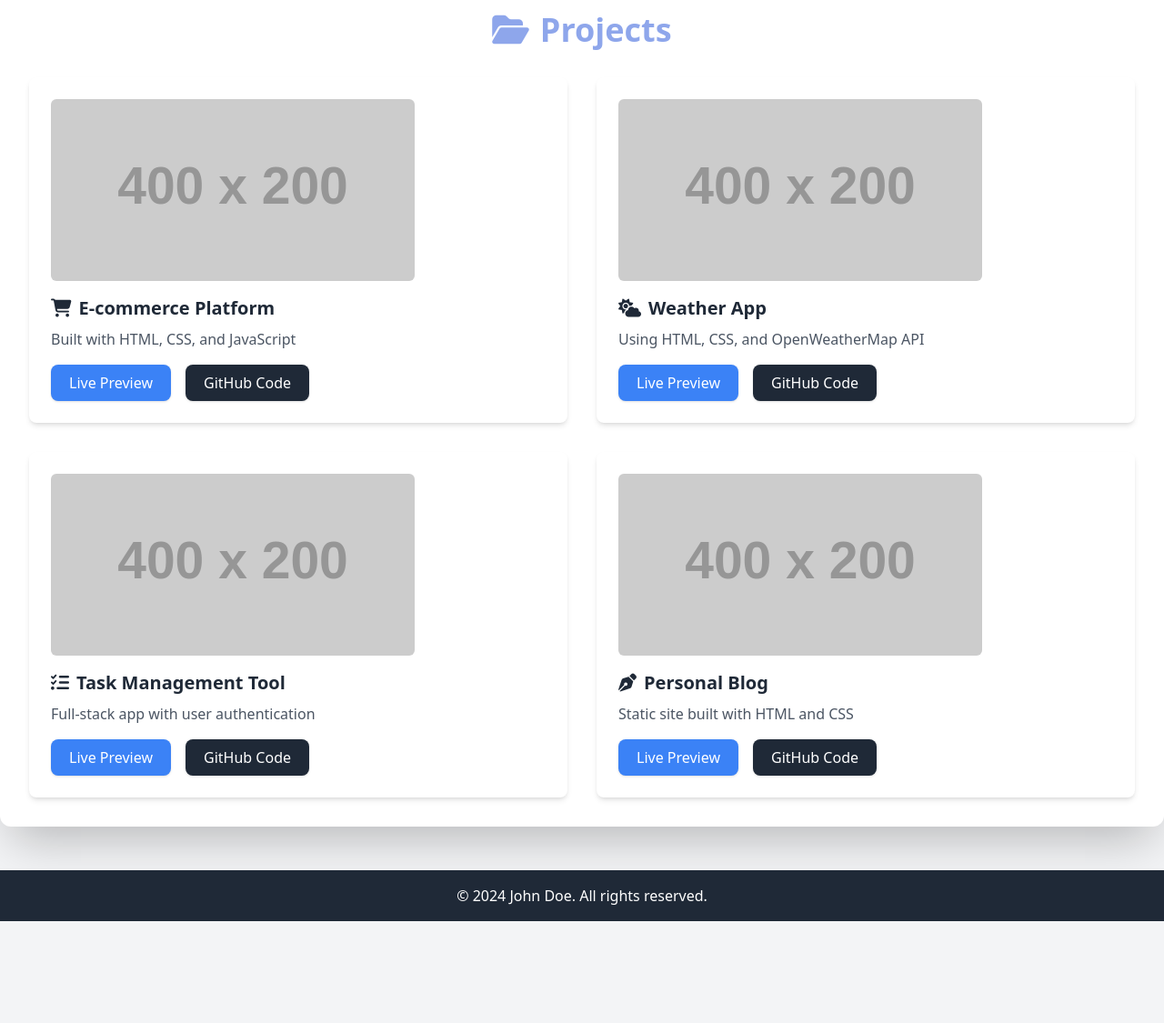
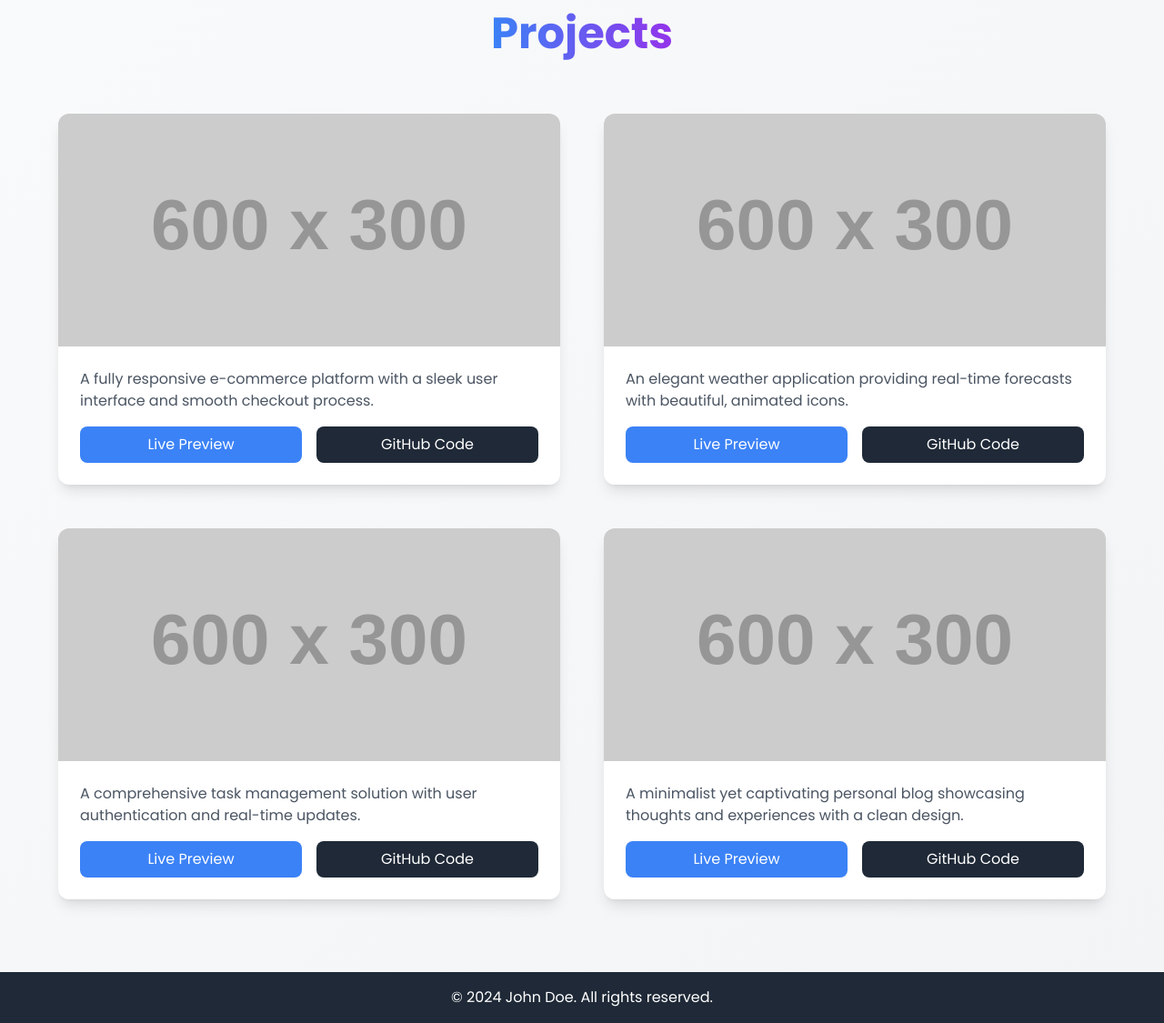
Before and after one commit to tenesin/tenesin.github.io, a plain HTML site: page pages/projects.html in a window 1280 px wide. Shown: the part 135-1260 px from the top of the page at 91% size. Before the commit the page ends 1148 px from the top, so only its background shows below. Drawn offline with nearby package versions, Linux system fonts and the light colour scheme; placeholder pictures from the web are drawn by us.

Commit message:
first commit

```diff
--- a/pages/projects.html
+++ b/pages/projects.html
@@ -3,16 +3,32 @@
 <head>
     <meta charset="UTF-8">
     <meta name="viewport" content="width=device-width, initial-scale=1.0">
-    <title>John Doe - About Me</title>
+    <title>John Doe - Projects</title>
     <script src="https://cdn.tailwindcss.com"></script>
     <link href="https://fonts.googleapis.com/css2?family=Poppins:wght@300;400;500;600;700&display=swap" rel="stylesheet">
     <link rel="stylesheet" href="https://cdnjs.cloudflare.com/ajax/libs/font-awesome/6.4.0/css/all.min.css">
-    <link rel="stylesheet" href="style.css">
+    <style>
+        body {
+            font-family: 'Poppins', sans-serif;
+        }
+        .project-card {
+            transition: all 0.3s ease;
+        }
+        .project-card:hover {
+            transform: translateY(-10px);
+        }
+        .project-image {
+            transition: all 0.3s ease;
+        }
+        .project-card:hover .project-image {
+            transform: scale(1.05);
+        }
+    </style>
 </head>
-<body class="bg-gray-100 font-sans">
+<body class="bg-gray-100">
     <nav class="bg-gradient-to-r from-blue-600 to-purple-600 text-white p-4 sticky top-0 z-10 shadow-lg">
         <div class="container mx-auto flex justify-between items-center">
-            <a href="/" class="text-3xl font-bold font-serif tracking-wider hover:text-yellow-300 transition duration-300">JD</a>
+            <a href="index.html" class="text-3xl font-bold font-serif tracking-wider hover:text-yellow-300 transition duration-300">JD</a>
             <div class="hidden md:flex space-x-6">
                 <a href="about.html" class="hover:text-yellow-300 transition duration-300 transform hover:scale-110">About</a>
                 <a href="education.html" class="hover:text-yellow-300 transition duration-300 transform hover:scale-110">Education</a>
@@ -35,53 +51,91 @@
         </div>
     </nav>
 
-    <section id="projects" class="my-12 p-8 bg-white rounded-xl shadow-2xl">
-        <h2 class="text-4xl font-extrabold text-blue-700 mb-8 text-center flex items-center justify-center animate-pulse">
-            <i class="fas fa-folder-open mr-3"></i> Projects
+    <section id="projects" class="py-20 px-4 bg-gradient-to-br from-gray-50 to-gray-100">
+        <div class="max-w-6xl mx-auto">
+            <h2 class="text-5xl font-bold mb-16 text-center text-gray-800">
+                <span class="bg-clip-text text-transparent bg-gradient-to-r from-blue-500 to-purple-600"> Projects</span>
             </h2>
 
-        <div class="grid grid-cols-1 md:grid-cols-2 gap-8">
+            <div class="grid grid-cols-1 md:grid-cols-2 gap-12">
                 <!-- Project Card 1 -->
-            <div class="bg-white p-6 rounded-lg shadow-md transition transform hover:scale-105 hover:shadow-2xl hover:bg-blue-50">
-                <img src="https://via.placeholder.com/400x200" alt="E-commerce Platform" class="rounded-md mb-4">
-                <h3 class="text-xl font-semibold text-gray-800 mb-2"><i class="fas fa-shopping-cart mr-2"></i>E-commerce Platform</h3>
-                <p class="text-gray-600 mb-4">Built with HTML, CSS, and JavaScript</p>
+                <div class="project-card bg-white rounded-xl shadow-lg overflow-hidden">
+                    <div class="relative overflow-hidden">
+                        <img src="https://via.placeholder.com/600x300" alt="E-commerce Platform" class="project-image w-full h-64 object-cover">
+                        <div class="absolute inset-0 bg-black bg-opacity-50 flex items-center justify-center opacity-0 hover:opacity-100 transition-opacity duration-300">
+                            <div class="text-white text-center">
+                                <h3 class="text-2xl font-semibold mb-2">E-commerce Platform</h3>
+                                <p class="text-sm">HTML, CSS, JavaScript</p>
+                            </div>
+                        </div>
+                    </div>
+                    <div class="p-6">
+                        <p class="text-gray-600 mb-4">A fully responsive e-commerce platform with a sleek user interface and smooth checkout process.</p>
                         <div class="flex space-x-4">
-                    <a href="#" class="bg-blue-500 text-white px-5 py-2 rounded-lg shadow hover:bg-blue-600 transition">Live Preview</a>
-                    <a href="#" class="bg-gray-800 text-white px-5 py-2 rounded-lg shadow hover:bg-gray-900 transition">GitHub Code</a>
+                            <a href="#" class="flex-1 bg-blue-500 text-white px-4 py-2 rounded-lg text-center hover:bg-blue-600 transition duration-300 ease-in-out transform hover:scale-105">Live Preview</a>
+                            <a href="#" class="flex-1 bg-gray-800 text-white px-4 py-2 rounded-lg text-center hover:bg-gray-900 transition duration-300 ease-in-out transform hover:scale-105">GitHub Code</a>
+                        </div>
                     </div>
                 </div>
 
                 <!-- Project Card 2 -->
-            <div class="bg-white p-6 rounded-lg shadow-md transition transform hover:scale-105 hover:shadow-2xl hover:bg-blue-50">
-                <img src="https://via.placeholder.com/400x200" alt="Weather App" class="rounded-md mb-4">
-                <h3 class="text-xl font-semibold text-gray-800 mb-2"><i class="fas fa-cloud-sun mr-2"></i>Weather App</h3>
-                <p class="text-gray-600 mb-4">Using HTML, CSS, and OpenWeatherMap API</p>
+                <div class="project-card bg-white rounded-xl shadow-lg overflow-hidden">
+                    <div class="relative overflow-hidden">
+                        <img src="https://via.placeholder.com/600x300" alt="Weather App" class="project-image w-full h-64 object-cover">
+                        <div class="absolute inset-0 bg-black bg-opacity-50 flex items-center justify-center opacity-0 hover:opacity-100 transition-opacity duration-300">
+                            <div class="text-white text-center">
+                                <h3 class="text-2xl font-semibold mb-2">Weather App</h3>
+                                <p class="text-sm">HTML, CSS, OpenWeatherMap API</p>
+                            </div>
+                        </div>
+                    </div>
+                    <div class="p-6">
+                        <p class="text-gray-600 mb-4">An elegant weather application providing real-time forecasts with beautiful, animated icons.</p>
                         <div class="flex space-x-4">
-                    <a href="#" class="bg-blue-500 text-white px-5 py-2 rounded-lg shadow hover:bg-blue-600 transition">Live Preview</a>
-                    <a href="#" class="bg-gray-800 text-white px-5 py-2 rounded-lg shadow hover:bg-gray-900 transition">GitHub Code</a>
+                            <a href="#" class="flex-1 bg-blue-500 text-white px-4 py-2 rounded-lg text-center hover:bg-blue-600 transition duration-300 ease-in-out transform hover:scale-105">Live Preview</a>
+                            <a href="#" class="flex-1 bg-gray-800 text-white px-4 py-2 rounded-lg text-center hover:bg-gray-900 transition duration-300 ease-in-out transform hover:scale-105">GitHub Code</a>
+                        </div>
                     </div>
                 </div>
 
                 <!-- Project Card 3 -->
-            <div class="bg-white p-6 rounded-lg shadow-md transition transform hover:scale-105 hover:shadow-2xl hover:bg-blue-50">
-                <img src="https://via.placeholder.com/400x200" alt="Task Management Tool" class="rounded-md mb-4">
-                <h3 class="text-xl font-semibold text-gray-800 mb-2"><i class="fas fa-tasks mr-2"></i>Task Management Tool</h3>
-                <p class="text-gray-600 mb-4">Full-stack app with user authentication</p>
+                <div class="project-card bg-white rounded-xl shadow-lg overflow-hidden">
+                    <div class="relative overflow-hidden">
+                        <img src="https://via.placeholder.com/600x300" alt="Task Management Tool" class="project-image w-full h-64 object-cover">
+                        <div class="absolute inset-0 bg-black bg-opacity-50 flex items-center justify-center opacity-0 hover:opacity-100 transition-opacity duration-300">
+                            <div class="text-white text-center">
+                                <h3 class="text-2xl font-semibold mb-2">Task Management Tool</h3>
+                                <p class="text-sm">Full-stack app with authentication</p>
+                            </div>
+                        </div>
+                    </div>
+                    <div class="p-6">
+                        <p class="text-gray-600 mb-4">A comprehensive task management solution with user authentication and real-time updates.</p>
                         <div class="flex space-x-4">
-                    <a href="#" class="bg-blue-500 text-white px-5 py-2 rounded-lg shadow hover:bg-blue-600 transition">Live Preview</a>
-                    <a href="#" class="bg-gray-800 text-white px-5 py-2 rounded-lg shadow hover:bg-gray-900 transition">GitHub Code</a>
+                            <a href="#" class="flex-1 bg-blue-500 text-white px-4 py-2 rounded-lg text-center hover:bg-blue-600 transition duration-300 ease-in-out transform hover:scale-105">Live Preview</a>
+                            <a href="#" class="flex-1 bg-gray-800 text-white px-4 py-2 rounded-lg text-center hover:bg-gray-900 transition duration-300 ease-in-out transform hover:scale-105">GitHub Code</a>
+                        </div>
                     </div>
                 </div>
 
                 <!-- Project Card 4 -->
-            <div class="bg-white p-6 rounded-lg shadow-md transition transform hover:scale-105 hover:shadow-2xl hover:bg-blue-50">
-                <img src="https://via.placeholder.com/400x200" alt="Personal Blog" class="rounded-md mb-4">
-                <h3 class="text-xl font-semibold text-gray-800 mb-2"><i class="fas fa-pen-nib mr-2"></i>Personal Blog</h3>
-                <p class="text-gray-600 mb-4">Static site built with HTML and CSS</p>
+                <div class="project-card bg-white rounded-xl shadow-lg overflow-hidden">
+                    <div class="relative overflow-hidden">
+                        <img src="https://via.placeholder.com/600x300" alt="Personal Blog" class="project-image w-full h-64 object-cover">
+                        <div class="absolute inset-0 bg-black bg-opacity-50 flex items-center justify-center opacity-0 hover:opacity-100 transition-opacity duration-300">
+                            <div class="text-white text-center">
+                                <h3 class="text-2xl font-semibold mb-2">Personal Blog</h3>
+                                <p class="text-sm">Static site with HTML and CSS</p>
+                            </div>
+                        </div>
+                    </div>
+                    <div class="p-6">
+                        <p class="text-gray-600 mb-4">A minimalist yet captivating personal blog showcasing thoughts and experiences with a clean design.</p>
                         <div class="flex space-x-4">
-                    <a href="#" class="bg-blue-500 text-white px-5 py-2 rounded-lg shadow hover:bg-blue-600 transition">Live Preview</a>
-                    <a href="#" class="bg-gray-800 text-white px-5 py-2 rounded-lg shadow hover:bg-gray-900 transition">GitHub Code</a>
+                            <a href="#" class="flex-1 bg-blue-500 text-white px-4 py-2 rounded-lg text-center hover:bg-blue-600 transition duration-300 ease-in-out transform hover:scale-105">Live Preview</a>
+                            <a href="#" class="flex-1 bg-gray-800 text-white px-4 py-2 rounded-lg text-center hover:bg-gray-900 transition duration-300 ease-in-out transform hover:scale-105">GitHub Code</a>
+                        </div>
+                    </div>
                 </div>
             </div>
         </div>
```
Also changed, not shown: pages/education.html (+44 -31 lines), pages/experience.html (+1 -1 lines). Lines whose indentation alone changed are shown as unchanged.
